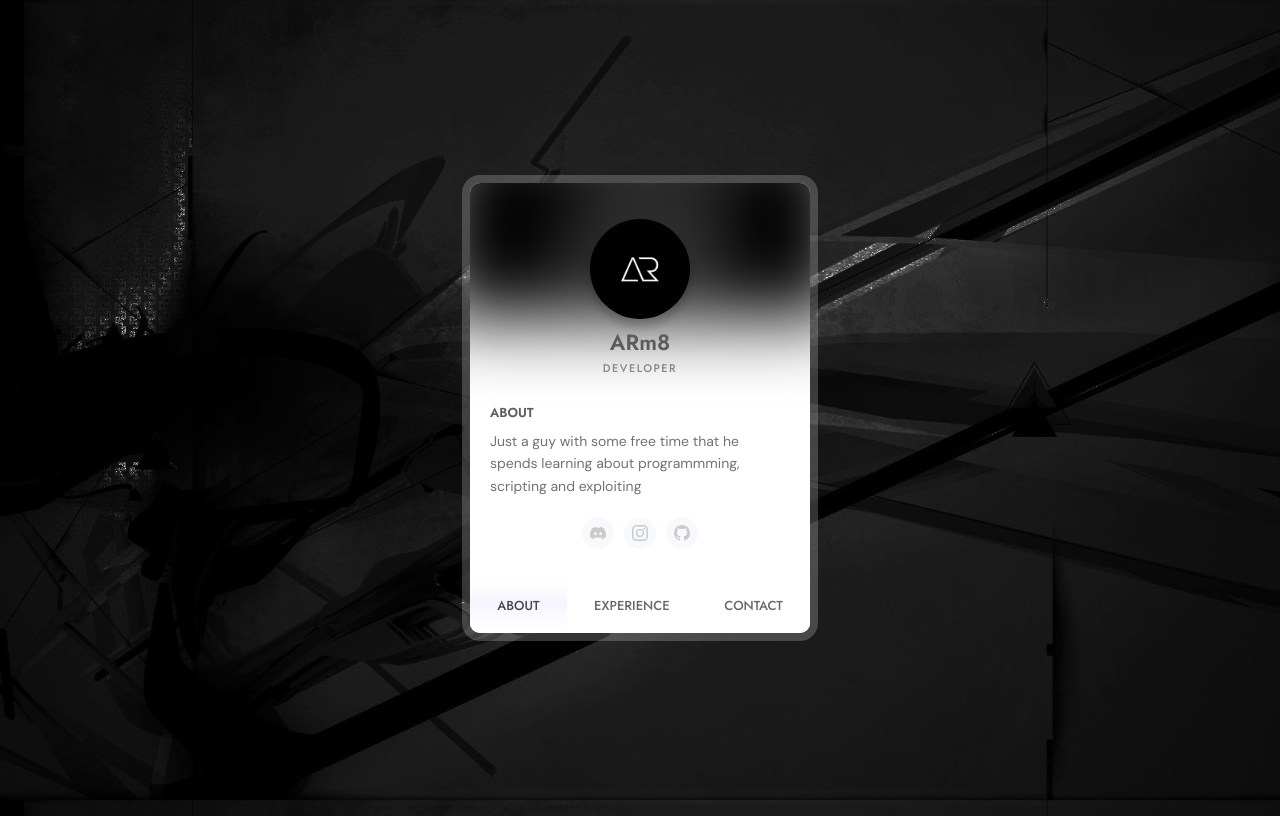
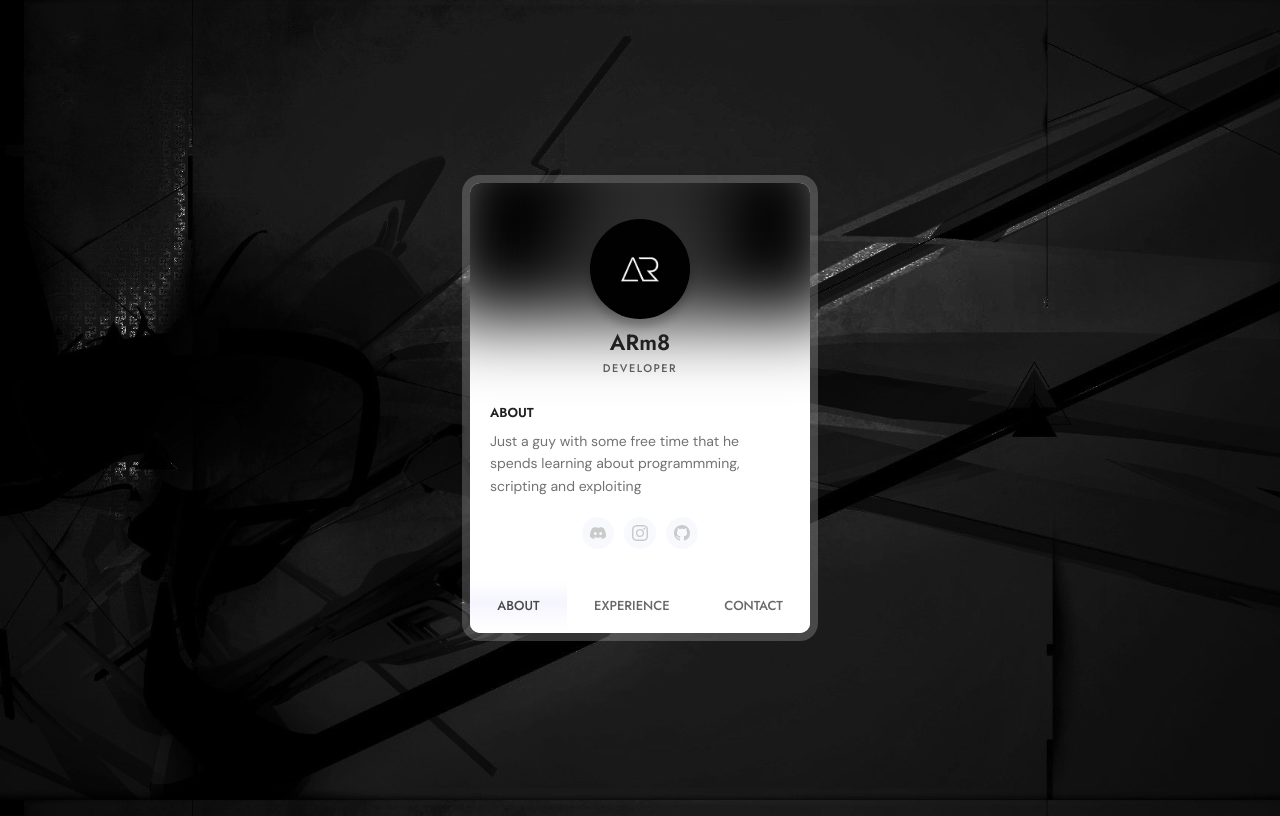
Before and after one commit to ARm8-2/ARm8, a plain HTML site: page index.html in a window 1280 px wide. Drawn offline with Linux system fonts and the light colour scheme.

Commit message:
color update

```diff
--- a/style.css
+++ b/style.css
@@ -5,7 +5,7 @@
 }
 
 body {
-    color: #5c5c5c;
+    color: #202020;
     font-family: "Jost", sans-serif;
     background-image: url("resources/background.jpg");
     background-repeat: no-repeat;
```
